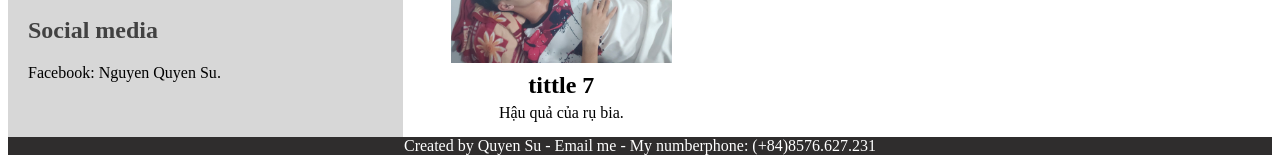
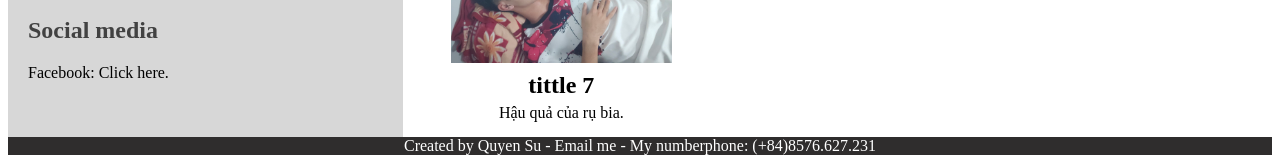
Before and after one commit to quyensu/quyensu.github.io, a plain HTML site: page index.html in a window 1280 px wide. Shown: the part 802-959 px from the top of the page. Drawn offline with Linux system fonts and the light colour scheme.

Commit message:
Update index.html

```diff
--- a/index.html
+++ b/index.html
@@ -80,7 +80,7 @@
 
             <hr style="width:50%">
             <h2 id="social">Social media</h2>
-            <p>Facebook:<a href="https://www.facebook.com/profile.php?id=100020620771948" id="media"> Nguyen Quyen Su</a>.</p>
+            <p>Facebook:<a href="https://www.facebook.com/profile.php?id=100020620771948" id="media"> Click here</a>.</p>
         </div>
 
         <div id="right_side">
```
